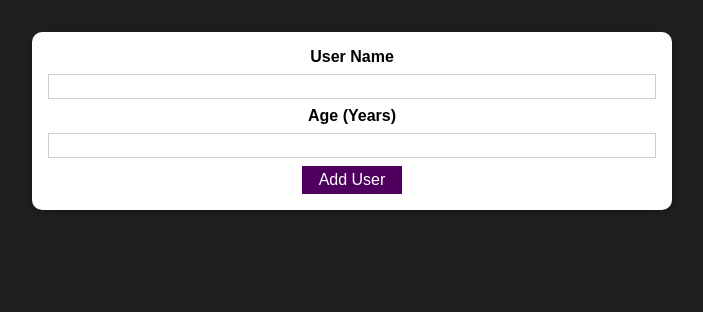
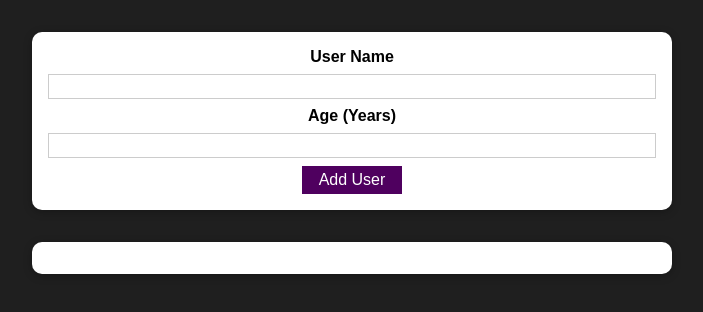
Before and after one commit to Rimsha-Urooj/practice-project, a React (Create React App) app: page / in a window 1280 px wide. Shown: the top 312 px of the page, without its empty margins (288-991 px from the left). Built offline with nearby package versions, Linux system fonts and the light colour scheme.

Commit message:
adding user list component

```diff
--- a/src/App.js
+++ b/src/App.js
@@ -1,11 +1,13 @@
 import logo from './logo.svg';
 import './App.css';
 import AddUser from './components/Users/AddUser';
+import UsersList from './components/Users/UsersList';
 
 function App() {
   return (
     <div className="App">
       <AddUser />
+      <UsersList users={[]} />
     </div>
   );
 }
--- /dev/null
+++ b/src/components/Users/UsersList.js
@@ -0,0 +1,19 @@
+import React from 'react';
+import Card from '../UI/Card';
+import classes from './UsersList.module.css';
+
+function UsersList(props) {
+    return (
+        <Card className={classes.users}>
+            <ul>
+                {props.users.map(user => (
+                    <li>
+                        {user.name} ({user.age} Years old.)
+                    </li>
+                ))}
+            </ul>
+        </Card>
+    );
+};
+
+export default UsersList;
--- /dev/null
+++ b/src/components/Users/UsersList.module.css
@@ -0,0 +1,16 @@
+.users {
+    margin: 2rem auto;
+    width: 90%;
+    max-width: 40rem;
+  }
+
+  .users ul {
+    list-style: none;
+    padding: 1rem;
+  }
+
+  .users li {
+    border: 1px solid #ccc;
+    margin: 0.5rem 0;
+    padding: 0.5rem;
+  }
```
